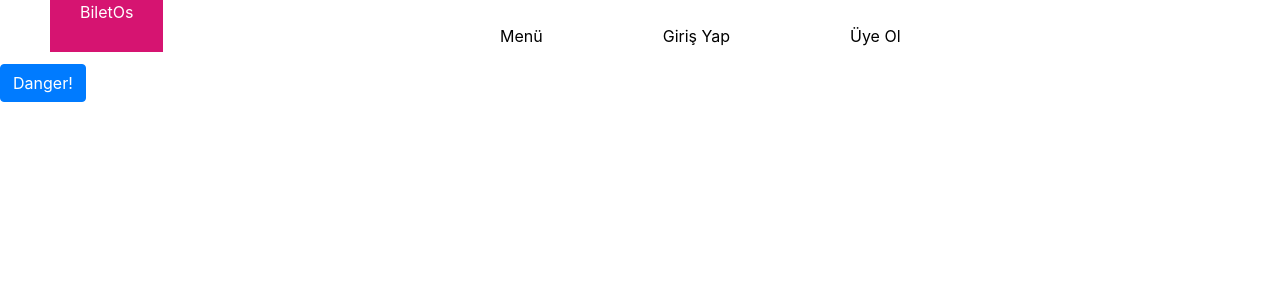
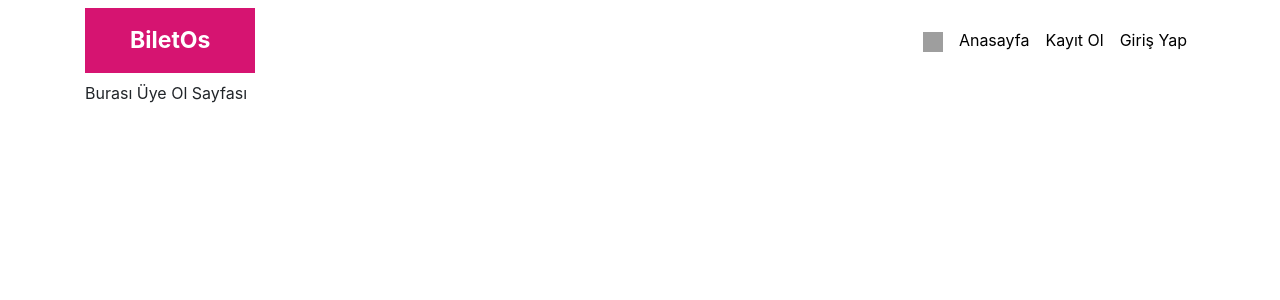
Before and after one commit to irrem/biletos-website, a React (Create React App) app: page / in a window 1280 px wide. Shown: the top 300 px of the page. Built offline with nearby package versions, Linux system fonts and the light colour scheme; grey boxes are pictures that could not be loaded.

Commit message:
[Added] and [Refactored] navigation, node module library and other page components.

```diff
--- /dev/null
+++ b/public/general.css
@@ -0,0 +1,24 @@
+body {
+  background-color: white;
+}
+.logoContainer{
+    background-color: #D61471;
+    color: white;
+    padding-left: 45px;
+    padding-right: 45px;
+    padding-top: 15px !important;
+    padding-bottom: 15px !important;
+    font-weight: bold;
+    transition: 0.9s;
+    font-size: 23px !important;
+}
+.logoContainer:hover{
+    cursor: pointer;
+    color: lightgray;
+    padding-left: 65px;
+    padding-right: 65px;
+    transition: 0.9s;
+}
+.menuItem{
+    color: black !important;
+}
--- a/public/index.html
+++ b/public/index.html
@@ -10,6 +10,7 @@
       content="Web site created using create-react-app"
     />
     <link rel="apple-touch-icon" href="%PUBLIC_URL%/logo192.png" />
+    <link rel="stylesheet" href="%PUBLIC_URL%/general.css" />
     <!--
       manifest.json provides metadata used when your web app is installed on a
       user's mobile device or desktop. See https://developers.google.com/web/fundamentals/web-app-manifest/
--- a/src/App.js
+++ b/src/App.js
@@ -1,67 +1,30 @@
-
-import './App.css';
-
-import {
-  BrowserRouter as Router,
-  Switch,
-  Route,
-  Link
-} from "react-router-dom";
-
-import { Button } from 'reactstrap'
-
+import React from 'react';
+import { BrowserRouter as Router, Switch, Route } from 'react-router-dom';
+import Header from './components/Header';
+import UyeOl from './components/UyeOl';
+import GirisYap from './components/GirisYap';
+import Anasayfa from './components/Anasayfa';
 function App() {
   return (
-    <div className="App">
+    <div className='App'>
       <Router>
-         <div id="logo">
-         <Link to="/" style={{ color: '#FFF', textDecoration: 'none' ,textAlign:'center'}}>BiletOs</Link>
-         </div>
-         <div id="header">
-          <nav>
-            <ul>
-              <li>
-                <Link to="/menu" style={{ color: 'black', textDecoration: 'none' }}>Menü</Link>
-              </li>
-              <li>
-                <Link to="/girisyap" style={{ color: 'black', textDecoration: 'none' }}>Giriş Yap</Link>
-              </li>
-              <li>
-                <Link to="/uyeol" style={{ color: 'black', textDecoration: 'none' }}>Üye Ol</Link>
-              </li>
-            </ul>
-          </nav>
+        <div>
+          <Header />
         </div>
-
-
-        {/* A <Switch> looks through its children <Route>s and
-          renders the first one that matches the current URL. */}
         <Switch>
-          <Route path="/uyeol">
+          <Route path='/uyeol'>
             <UyeOl />
           </Route>
-          <Route path="/girisyap">
+          <Route path='/girisyap'>
             <GirisYap />
           </Route>
-
-          <Route path="/">
-            <BiletOs />
+          <Route path='/'>
+            <Anasayfa />
           </Route>
         </Switch>
-
       </Router>
     </div>
   );
 }
-function BiletOs() {
-  return <div>
-     <Button color="primary">Danger!</Button>
-  </div>;
-}
-function GirisYap() {
-  return <h2>GirisYap</h2>;
-}
-function UyeOl() {
-  return <h2>UyeOl</h2>;
-}
+
 export default App;
--- /dev/null
+++ b/src/components/Anasayfa.js
@@ -0,0 +1,11 @@
+import React from 'react';
+import { Container } from 'reactstrap';
+const UyeOl = () => {
+  return (
+    <Container>
+      <div>Burası Üye Ol Sayfası</div>
+    </Container>
+  );
+};
+
+export default UyeOl;
--- /dev/null
+++ b/src/components/GirisYap.js
@@ -0,0 +1,11 @@
+import React from 'react';
+import { Container } from 'reactstrap';
+const Anasayfa = () => {
+  return (
+    <Container>
+      <div>Burası Anasayfa</div>
+    </Container>
+  );
+};
+
+export default Anasayfa;
--- /dev/null
+++ b/src/components/Header.js
@@ -0,0 +1,73 @@
+import React, { Component } from 'react';
+import {
+  Collapse,
+  Navbar,
+  NavbarToggler,
+  NavbarBrand,
+  Nav,
+  NavItem,
+  NavLink,
+  Container
+} from 'reactstrap';
+
+const links = [
+  { href: '#', text: 'Giriş Yap', type: 'icon', className: 'menuItem' },
+  { href: 'uyeol', text: 'Anasayfa', type: 'text', className: 'menuItem' },
+  { href: 'uyeol', text: 'Kayıt Ol', type: 'text', className: 'menuItem' },
+  { href: 'girisyap', text: 'Giriş Yap', type: 'text', className: 'menuItem' }
+];
+
+const createNavItem = ({ href, text, className, type }) => (
+  <NavItem>
+    <NavLink href={href} className={className}>
+      {type == 'icon' ? (
+        <img
+          src='https://tr.seaicons.com/wp-content/uploads/2016/08/Very-Basic-Search-icon-1.png'
+          height='20'
+          width='20'
+          className='borderLeftWidth'
+        />
+      ) : (
+        text
+      )}
+    </NavLink>
+  </NavItem>
+);
+
+export default class Header extends Component {
+  constructor(props) {
+    super(props);
+
+    this.state = {
+      isOpen: false
+    };
+
+    this.toggle = this.toggle.bind(this);
+  }
+
+  toggle() {
+    this.setState({
+      isOpen: !this.state.isOpen
+    });
+  }
+
+  render() {
+    return (
+      <div>
+        <Navbar expand='md'>
+          <Container>
+            <NavbarBrand href='/' className='logoContainer'>
+              BiletOs
+            </NavbarBrand>
+            <NavbarToggler onClick={this.toggle} />
+            <Collapse isOpen={this.state.isOpen} navbar>
+              <Nav className='ml-auto menuItem' navbar>
+                {links.map(createNavItem)}
+              </Nav>
+            </Collapse>
+          </Container>
+        </Navbar>
+      </div>
+    );
+  }
+}
--- /dev/null
+++ b/src/components/UyeOl.js
@@ -0,0 +1,11 @@
+import React from 'react';
+import { Container } from 'reactstrap';
+const GirisYap = () => {
+  return (
+    <Container>
+      <div>Burası Giriş Yap Sayfası</div>
+    </Container>
+  );
+};
+
+export default GirisYap;
```
Also changed, not shown: 1 other file (tests, documents, lock files or other folders).
